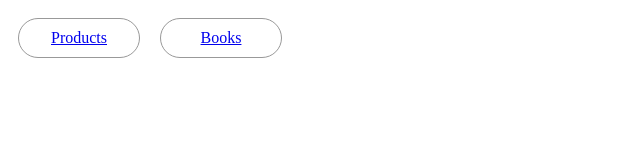
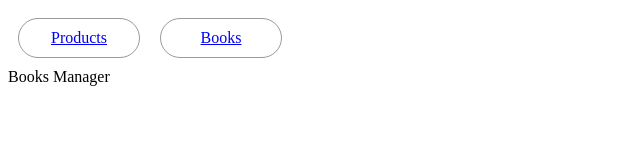
Before and after one commit to dileepguptha31/angular-trainingupdated, an Angular app: page /books in a window 1280 px wide. Shown: the top 160 px of the page, without its empty margins (0-640 px from the left). Built offline with nearby package versions, Linux system fonts and the light colour scheme.

Commit message:
3 files modified

```diff
--- a/src/app/books/books-manager.component.ts
+++ b/src/app/books/books-manager.component.ts
@@ -2,7 +2,7 @@ import { Component } from '@angular/core';
 
 @Component({
   selector: 'books-manager',
-  template: '',
+  template: 'Books Manager',
   styles: [''],
 })
 export class BooksManagementComponent {}
--- a/src/app/books/books.module.ts
+++ b/src/app/books/books.module.ts
@@ -1,9 +1,10 @@
+import { CommonModule } from '@angular/common';
 import { NgModule } from '@angular/core';
 import { FormsModule } from '@angular/forms';
 import { BooksManagementComponent } from './books-manager.component';
 
 @NgModule({
-  imports: [FormsModule],
+  imports: [FormsModule, CommonModule],
   declarations: [BooksManagementComponent],
   providers: [],
 })
--- a/src/app/products/products.module.ts
+++ b/src/app/products/products.module.ts
@@ -1,10 +1,11 @@
+import { CommonModule } from '@angular/common';
 import { NgModule } from '@angular/core';
 import { CounterComponent } from './counter.component';
 import { ProductComponent } from './product.component';
 import { ProductsManagerComponent } from './products-manager.component';
 
 @NgModule({
-  imports: [],
+  imports: [CommonModule],
   declarations: [ProductsManagerComponent, ProductComponent, CounterComponent],
   providers: [],
 })
```
